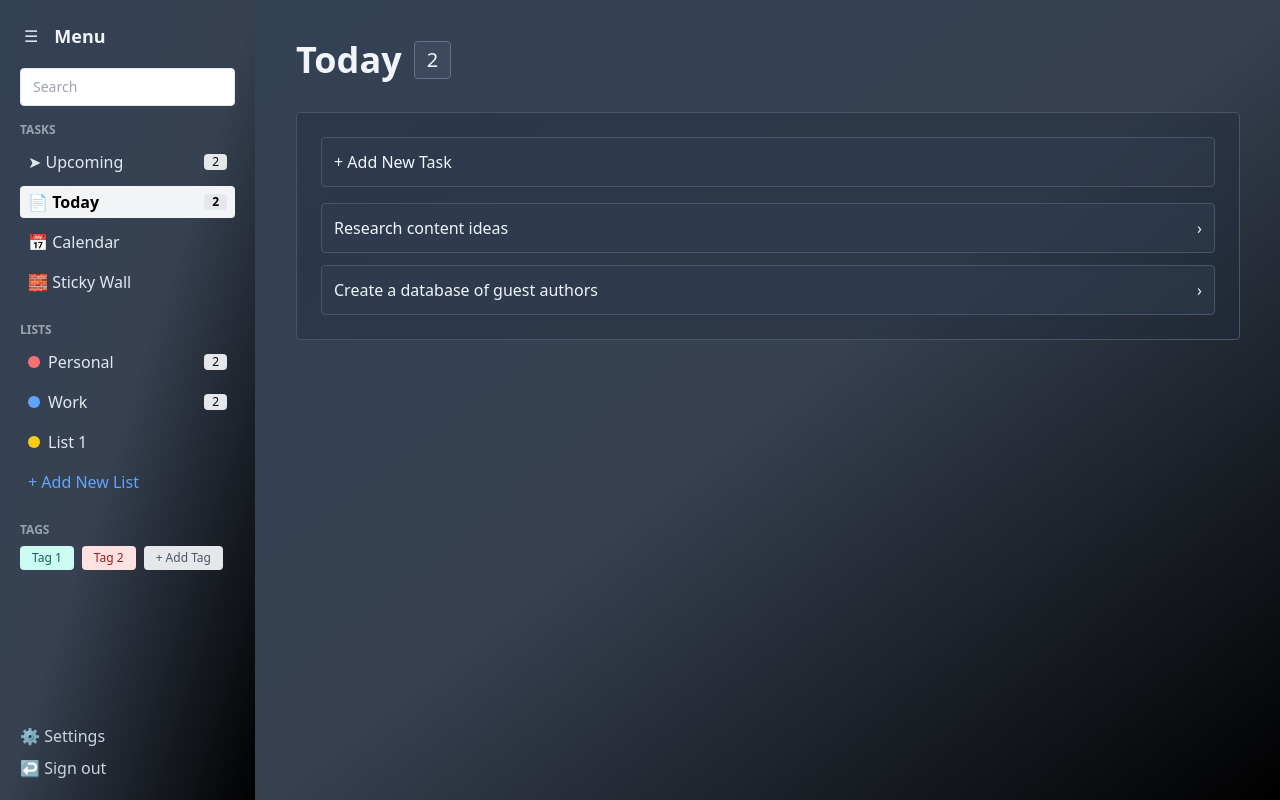
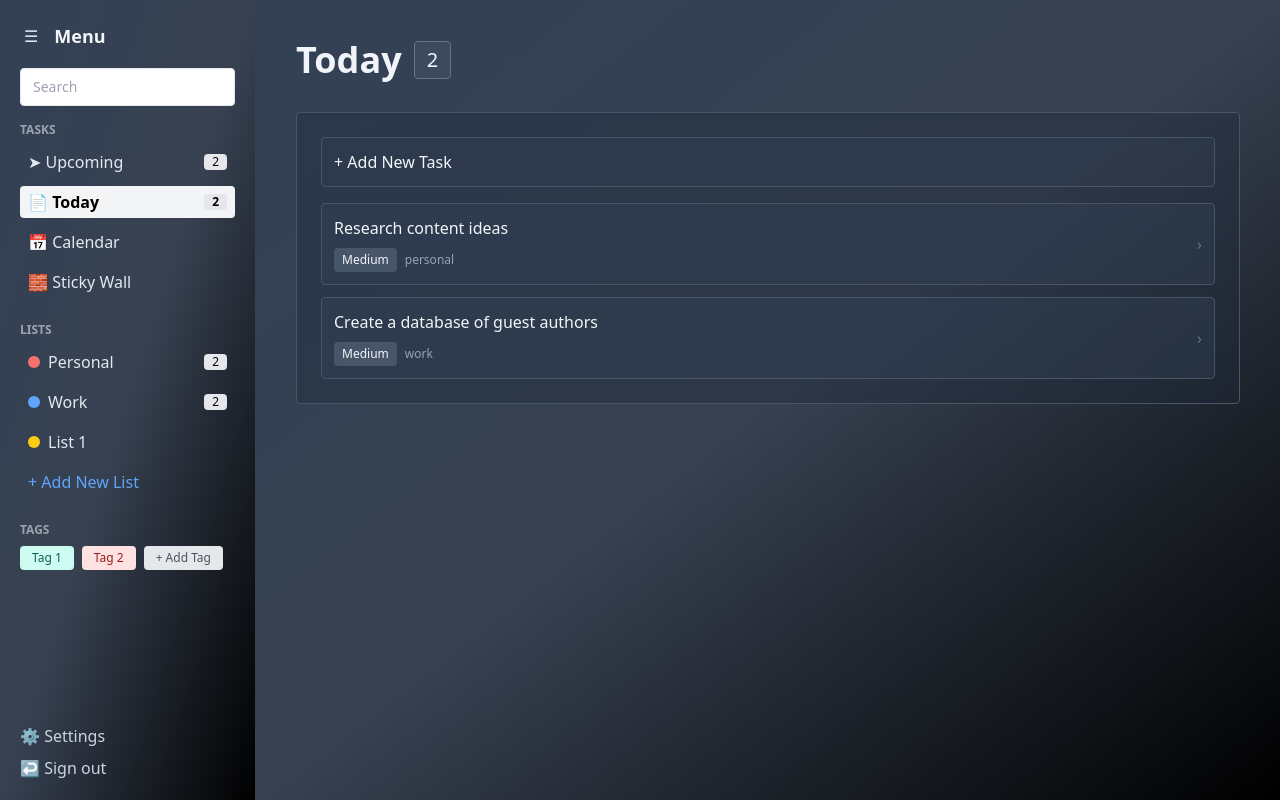
Before and after one commit to W1ttor/TodoList-Dupla, a React (Vite) app in the folder frontend/: page /home in a window 1280 px wide. Built offline with nearby package versions, Linux system fonts and the light colour scheme.

Commit message:
todolist

```diff
--- a/frontend/src/components/tasks/TaskDetailsPanel.jsx
+++ b/frontend/src/components/tasks/TaskDetailsPanel.jsx
@@ -1,4 +1,5 @@
 import { useEffect, useState } from "react";
+import { useTasks } from "../../context/TaskContext";
 
 export default function TaskDetailsPanel({
   task,
@@ -6,6 +7,12 @@ export default function TaskDetailsPanel({
   setSelectedTask,
   setIsCreatingTask
 }) {
+
+const {
+  createTask,
+  updateTask
+} = useTasks();
+
 
 const [title, setTitle] = useState(
       task?.title || ""
@@ -26,6 +33,15 @@ const [title, setTitle] = useState(
     const [tags, setTags] = useState(
       task?.tags?.join(", ") || ""
     );
+
+    const [priority, setPriority] = useState(
+        task?.priority || "Medium"
+      );
+
+      const [completed, setCompleted] = useState(
+        task?.completed || false
+      );
+
 
 useEffect(() => {
 
@@ -49,6 +65,14 @@ useEffect(() => {
       task.tags?.join(", ") || ""
     );
 
+    setPriority(
+      task.priority || "Medium"
+    );
+
+    setCompleted(
+      task.completed || false
+    );
+
   } else if (isCreatingTask) {
 
     setTitle("");
@@ -61,6 +85,10 @@ useEffect(() => {
 
     setTags("");
 
+    setPriority("Medium");
+
+    setCompleted(false);
+
   }
 
 }, [task, isCreatingTask]);
@@ -71,6 +99,8 @@ function handleSave() {
 
   const taskData = {
 
+    ...(task || {}),
+
     title,
 
     description,
@@ -79,6 +109,12 @@ function handleSave() {
 
     dueDate,
 
+    priority,
+
+    completed,
+
+    section: task?.section || "today",
+
     tags: tags
       .split(",")
       .map(tag => tag.trim())
@@ -86,10 +122,21 @@ function handleSave() {
 
   };
 
-  console.log(taskData);
+  if (isCreatingTask) {
+
+    createTask(taskData);
+
+  } else {
+
+    updateTask(taskData);
+
+  }
+
+  setSelectedTask(null);
+
+  setIsCreatingTask(false);
 
 }
-
 
     if (!task && !isCreatingTask)  {
     return (
@@ -196,6 +243,30 @@ function handleSave() {
     </div>
 
     <div>
+
+      <label className="text-sm text-slate-400">
+        Priority
+      </label>
+
+      <select
+        value={priority}
+        onChange={(e) =>
+          setPriority(e.target.value)
+        }
+        className="w-full mt-2 bg-slate-700 border border-slate-600 rounded-lg p-3"
+      >
+        <option>Low</option>
+        <option>Medium</option>
+        <option>High</option>
+      </select>
+
+    </div>
+
+
+
+
+
+    <div>
       <label className="text-sm text-slate-400">
         Tags
       </label>
@@ -209,6 +280,25 @@ function handleSave() {
         className="w-full mt-2 bg-slate-700 border border-slate-600 rounded-lg p-3"
       />
     </div>
+
+    <div className="flex items-center gap-3">
+
+      <input
+        type="checkbox"
+        checked={completed}
+        onChange={(e) =>
+          setCompleted(e.target.checked)
+        }
+      />
+
+      <label>
+        Completed
+      </label>
+
+    </div>
+
+
+
 
     <div className="flex justify-end gap-3 pt-4">
 
--- a/frontend/src/components/tasks/TaskItem.jsx
+++ b/frontend/src/components/tasks/TaskItem.jsx
@@ -23,9 +23,39 @@ export default function TaskItem({
         cursor-pointer
       "
     >
-      <span>{task.title}</span>
+      <div>
 
-      <span>›</span>
-    </div>
+        <h3 className="font-medium">
+          {task.title}
+        </h3>
+
+        <div className="flex items-center gap-2 mt-2 text-xs">
+
+          <span className="bg-slate-600 px-2 py-1 rounded">
+
+            {task.priority}
+
+          </span>
+
+          <span className="text-slate-400">
+
+            {task.list}
+
+          </span>
+
+        </div>
+
+      </div>
+
+      <span
+        className={
+          task.completed
+            ? "text-green-400"
+            : "text-slate-500"
+        }
+      >
+        {task.completed ? "✔" : "›"}
+      </span>
+          </div>
   );
 }
--- a/frontend/src/context/TaskContext.jsx
+++ b/frontend/src/context/TaskContext.jsx
@@ -65,6 +65,38 @@ lists.forEach(list => {
     }
   }
 
+function createTask(taskData) {
+
+  const newTask = {
+    id: Date.now(),
+    section: "today",
+    ...taskData
+  };
+
+  setTasks(prev => [
+    ...prev,
+    newTask
+  ]);
+
+}
+
+function updateTask(taskData) {
+
+  setTasks(prev =>
+    prev.map(task =>
+      task.id === taskData.id
+        ? taskData
+        : task
+    )
+  );
+
+}
+
+
+
+
+
+
   const counts = {
   today: tasks.filter(
     task => task.section === "today"
@@ -101,7 +133,10 @@ lists.forEach(list => {
   titles,
   counts,
 
-  fetchTasks
+  fetchTasks,
+
+  createTask,
+  updateTask
 }}
     >
       {children}
--- a/frontend/src/data/tasks.js
+++ b/frontend/src/data/tasks.js
@@ -3,25 +3,43 @@ const mockTasks = [
     id: 1,
     title: "Research content ideas",
     section: "today",
-    list: "personal"
+    list: "personal",
+
+      priority: "Medium",
+
+    completed: false
+
   },
   {
     id: 2,
     title: "Create a database of guest authors",
     section: "today",
-    list: "work"
+    list: "work",
+
+      priority: "Medium",
+
+    completed: false
   },
   {
     id: 3,
     title: "Create job posting for SEO specialist",
     section: "tomorrow",
-    list: "work"
+    list: "work",
+
+      priority: "Medium",
+
+    completed: false
+
   },
   {
     id: 4,
     title: "Renew driver's license",
     section: "week",
-    list: "personal"
+    list: "personal",
+
+      priority: "Medium",
+
+    completed: false
   }
 ];
 
```
